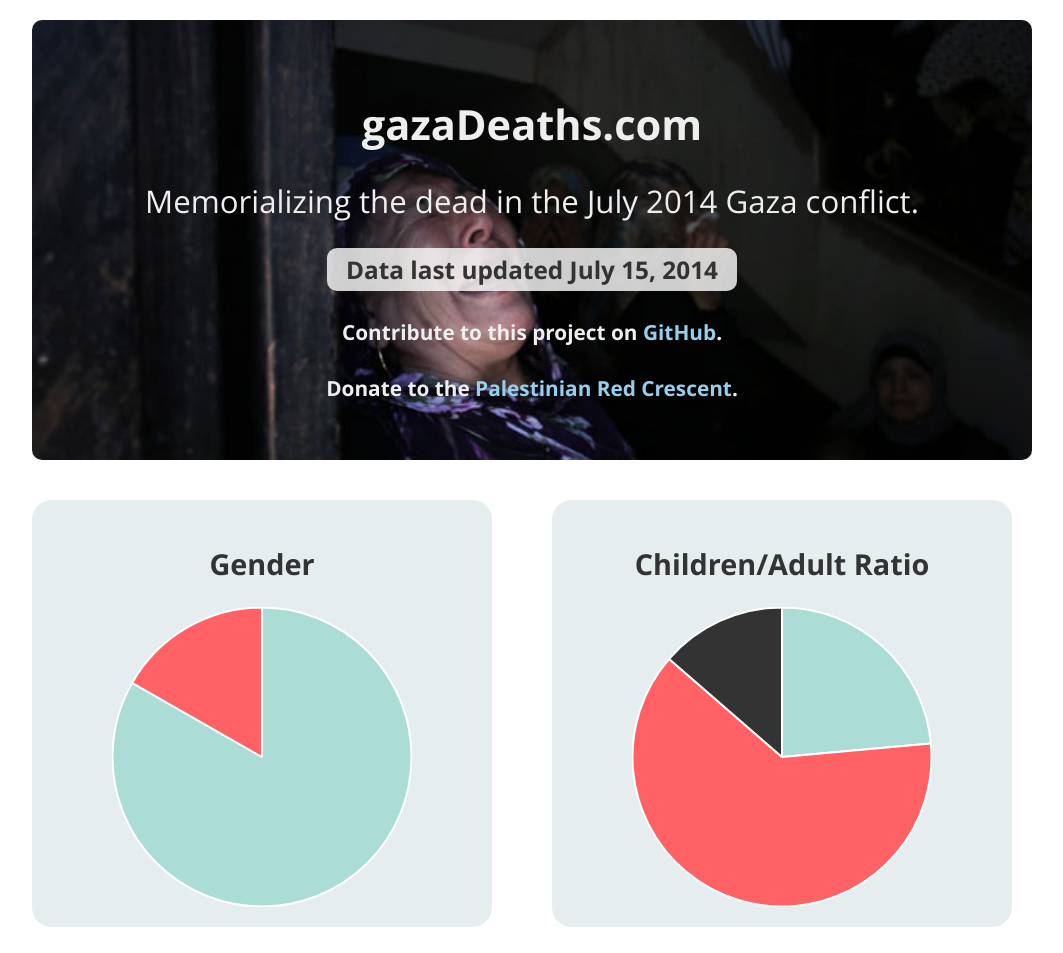
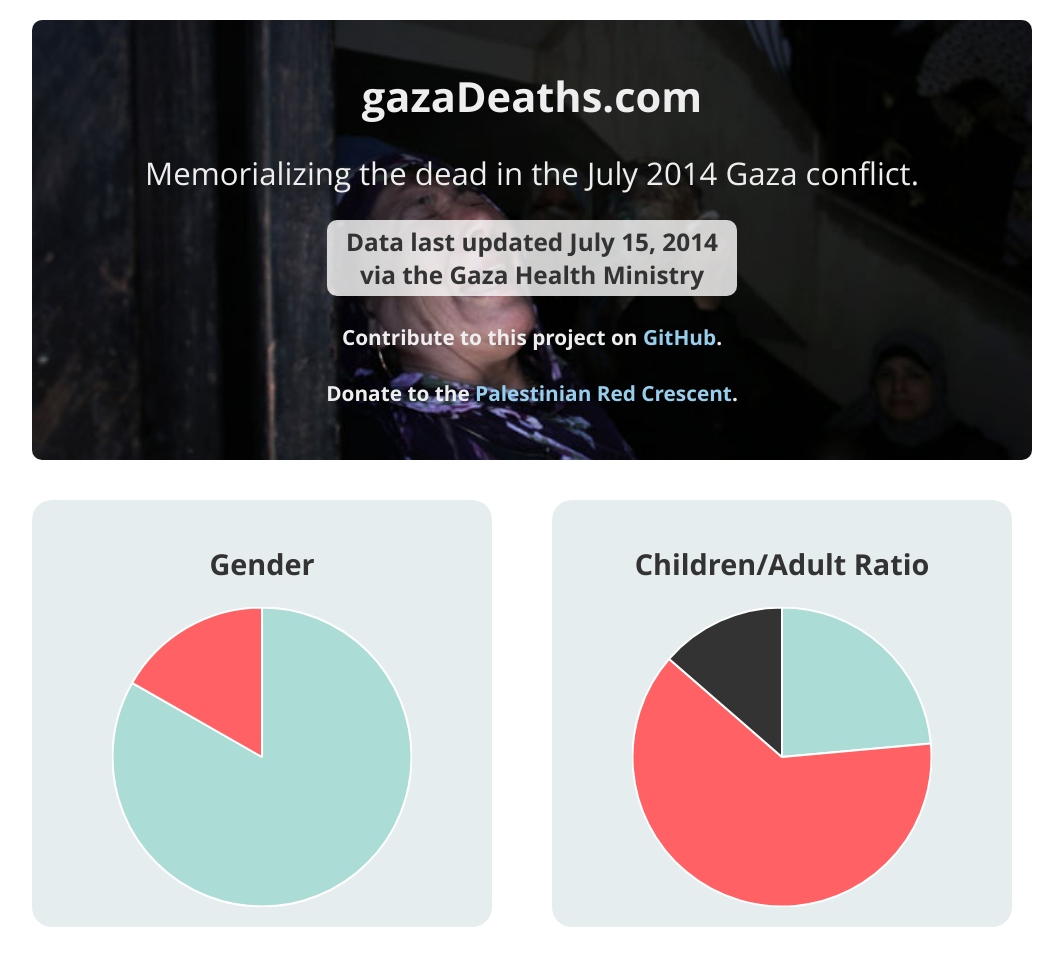
Before and after one commit to tsherif/gazaDeaths, a plain HTML site: page index.html in a window 1280 px wide. Shown: the top 953 px of the page, without its empty margins (108-1171 px from the left). Drawn offline with Linux system fonts and the light colour scheme.

Commit message:
Add data source

```diff
--- a/index.html
+++ b/index.html
@@ -14,10 +14,9 @@
 </head>
 <body>
 	<div class="header">
-		<br />
 		<h1>gazaDeaths.com</h1>
 		<h2>Memorializing the dead in the July 2014 Gaza conflict.</h2>
-		<h3>Data last updated July 15, 2014</h3>
+		<h3>Data last updated July 15, 2014 via the Gaza Health Ministry</h3>
 		<h4>Contribute to this project on <a href="https://github.com/kaepora/gazaDeaths/tree/gh-pages">GitHub</a>.</h4>
 		<h4>Donate to the <a href="http://www.palestinercs.org/en/donate.php">Palestinian Red Crescent</a>.</h4>
 	</div>
```
